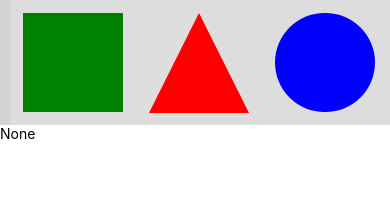
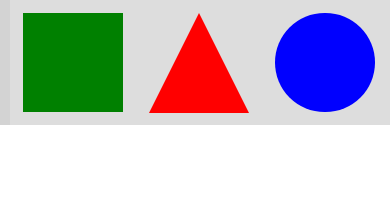
Before and after one commit to johare1/ShapeShifter, a React Native app in the folder FirstApp/: screen / in a window 390 px wide. Shown: the top 215 px of the page. Built offline with nearby package versions, Linux system fonts and the light colour scheme.

Commit message:
made shape rendering instead of text

```diff
--- a/FirstApp/App.js
+++ b/FirstApp/App.js
@@ -21,7 +21,7 @@ import {
 class MasterView extends React.Component{
   constructor(props) {
     super(props);
-    this.state = {shapes: "None"}
+    this.state = {shapes: null}
   }
 
   AppCallback = (Shape) => {
@@ -33,9 +33,7 @@ class MasterView extends React.Component{
       <SafeAreaView style={styles.container}>
         <ScrollViewButtons onChange={this.AppCallback}></ScrollViewButtons>
         <View style={styles.View}>
-          <Text>
-            {this.state.shapes}
-          </Text>
+          {this.state.shapes}
         </View>
       </SafeAreaView>
     );
@@ -54,9 +52,9 @@ class ScrollViewButtons extends React.Component{
   }
 
   render(){
-    const square = "Square";
-    const circle = "Circle";
-    const triangle = "Triangle";
+    const square = (<Text style={styles.square}/>);
+    const circle = (<Text style={styles.circle}/>)
+    const triangle = (<Text style={styles.triangle}/>);
     return(
       <ScrollView contentContainerStyle={styles.Scrollelements} style={styles.scrollView} horizontal={true} decelerationRate={0} snapToInterval={200} snapToAlignment={"center"}>
         <SquareScrollButton onPress={this.ScrollButtonCallback} renderOnPress={square}></SquareScrollButton>
```
